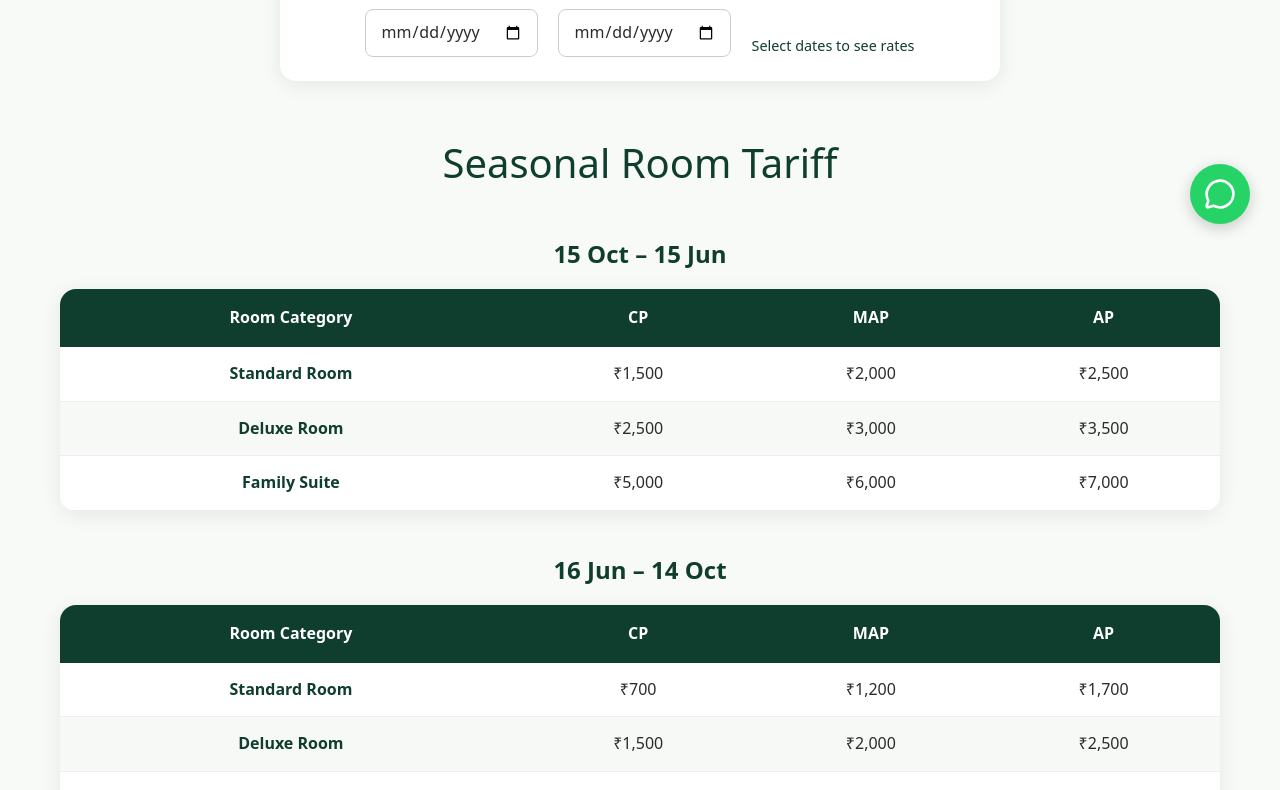
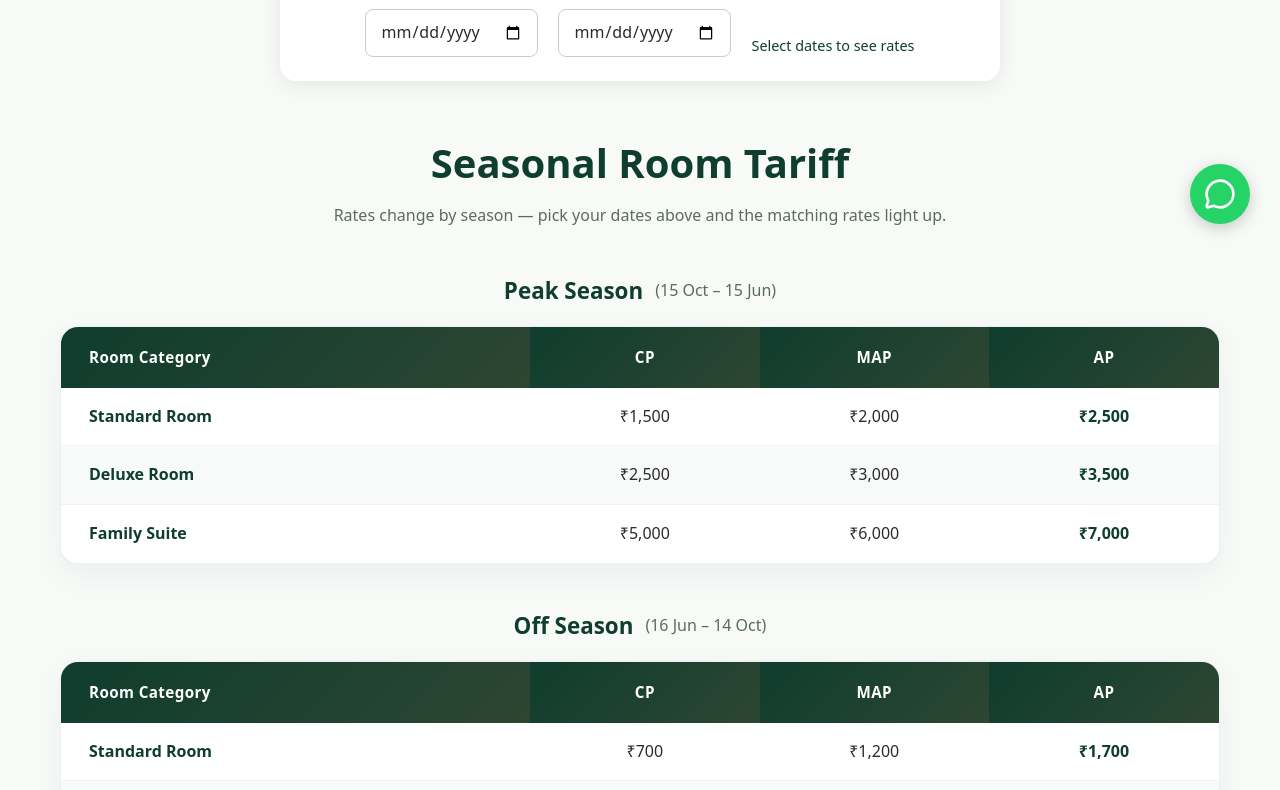
Before and after one commit to Aegis76/Corbett-Phoenix, a React (Vite) app: page /rooms in a window 1280 px wide. Shown: the part 546-1336 px from the top of the page. Built offline with nearby package versions, Linux system fonts and the light colour scheme.

Commit message:
Refactor styles in Rooms component
Updated styles for tariff titles, subtitles, and table layout in Rooms component.

```diff
--- a/src/pages/Rooms.jsx
+++ b/src/pages/Rooms.jsx
@@ -77,11 +77,13 @@ const seasonalTariffs = SEASON_META.map((s) => ({
 }));
 
 /* ---------- STYLES ---------- */
-const tableContainerStyle = { backgroundColor: "#fff", borderRadius: "16px", overflow: "hidden", boxShadow: "0 4px 20px rgba(0,0,0,0.08)", marginBottom: "40px" };
-const tariffTitleStyle = { textAlign: "center", marginBottom: "40px", fontSize: "2.5rem", color: "#0f3d2e" };
-const seasonHeadingStyle = { textAlign: "center", marginBottom: "16px", color: "#0f3d2e", fontSize: "1.5rem", fontWeight: "700" };
-const thStyle = { padding: "16px", backgroundColor: "#0f3d2e", color: "#fff", fontWeight: "600" };
-const tdStyle = { padding: "14px", borderBottom: "1px solid #eee" };
+const tariffTitleStyle = { textAlign: "center", marginBottom: "8px", fontSize: "2.5rem", color: "#0f3d2e", fontWeight: 700 };
+const tariffSubtitleStyle = { textAlign: "center", marginBottom: "44px", color: "#5a6b62", fontSize: "1rem" };
+const seasonHeadingStyle = { display: "flex", alignItems: "center", justifyContent: "center", flexWrap: "wrap", gap: "12px", marginBottom: "18px", color: "#0f3d2e", fontSize: "1.4rem", fontWeight: 700 };
+const tariffTableWrap = { backgroundColor: "#fff", borderRadius: "18px", overflow: "hidden", border: "1px solid rgba(15,61,46,0.08)", marginBottom: "44px", transition: "box-shadow 0.3s ease" };
+const thStyle = { padding: "18px", background: "linear-gradient(135deg, #0f3d2e, #2d4632)", color: "#fff", fontWeight: 600, fontSize: "0.95rem", letterSpacing: "0.4px" };
+const tdStyle = { padding: "16px" };
+const datesBadgeStyle = { fontSize: "0.72rem", fontWeight: 700, background: "#0f3d2e", color: "#fff", padding: "4px 12px", borderRadius: "999px", letterSpacing: "0.4px" };
 const dateBarStyle = { display: "flex", flexWrap: "wrap", gap: "20px", justifyContent: "center", alignItems: "flex-end", maxWidth: "720px", margin: "0 auto 50px", background: "#fff", padding: "24px", borderRadius: "16px", boxShadow: "0 4px 20px rgba(0,0,0,0.08)" };
 const dateFieldStyle = { display: "flex", flexDirection: "column", gap: "6px" };
 const dateLabelStyle = { fontSize: "0.85rem", fontWeight: 600, color: "#0f3d2e" };
@@ -147,39 +149,55 @@ const Rooms = () => {
           </div>
 
           <h2 style={tariffTitleStyle}>Seasonal Room Tariff</h2>
+          <p style={tariffSubtitleStyle}>
+            Rates change by season — pick your dates above and the matching rates light up.
+          </p>
 
           {seasonalTariffs.map((season) => {
             const isActive = season.key === activeSeason;
             return (
               <div key={season.key}>
                 <h3 style={seasonHeadingStyle}>
-                  {season.period}
-                  {isActive && (
-                    <span style={{ marginLeft: "10px", fontSize: "0.8rem", background: "#0f3d2e", color: "#fff", padding: "3px 10px", borderRadius: "20px", verticalAlign: "middle" }}>
-                      Your dates
-                    </span>
-                  )}
+                  <span>{season.label}</span>
+                  <span style={{ fontWeight: 500, color: "#5a6b62", fontSize: "1rem" }}>
+                    ({season.period})
+                  </span>
+                  {isActive && <span style={datesBadgeStyle}>Your dates</span>}
                 </h3>
-                <div style={{ ...tableContainerStyle, outline: isActive ? "2px solid #0f3d2e" : "none" }}>
+
+                <div
+                  style={{
+                    ...tariffTableWrap,
+                    boxShadow: isActive
+                      ? "0 0 0 2px #0f3d2e, 0 16px 38px rgba(15,61,46,0.16)"
+                      : "0 10px 30px rgba(15,61,46,0.06)",
+                  }}
+                >
                   <div style={{ overflowX: "auto" }}>
-                    <table style={{ width: "100%", borderCollapse: "collapse", textAlign: "center", minWidth: "650px" }}>
+                    <table style={{ width: "100%", borderCollapse: "collapse", textAlign: "center", minWidth: "640px" }}>
                       <thead>
                         <tr>
-                          <th style={thStyle}>Room Category</th>
+                          <th style={{ ...thStyle, textAlign: "left", paddingLeft: "28px" }}>Room Category</th>
                           <th style={thStyle}>CP</th>
                           <th style={thStyle}>MAP</th>
                           <th style={thStyle}>AP</th>
                         </tr>
                       </thead>
                       <tbody>
-                        {season.rows.map((row, index) => (
-                          <tr key={`${season.key}-${row.category}`} style={{ backgroundColor: index % 2 === 0 ? "#ffffff" : "#f7f9f7" }}>
-                            <td style={{ ...tdStyle, fontWeight: "600", color: "#0f3d2e" }}>{row.category}</td>
-                            <td style={tdStyle}>₹{row.cp.toLocaleString()}</td>
-                            <td style={tdStyle}>₹{row.map.toLocaleString()}</td>
-                            <td style={tdStyle}>₹{row.ap.toLocaleString()}</td>
-                          </tr>
-                        ))}
+                        {season.rows.map((row, index) => {
+                          const isLast = index === season.rows.length - 1;
+                          const cellBorder = isLast ? "none" : "1px solid rgba(15,61,46,0.06)";
+                          return (
+                            <tr key={`${season.key}-${row.category}`} style={{ backgroundColor: index % 2 === 0 ? "#ffffff" : "#f7faf8" }}>
+                              <td style={{ ...tdStyle, textAlign: "left", paddingLeft: "28px", fontWeight: 700, color: "#0f3d2e", borderBottom: cellBorder }}>
+                                {row.category}
+                              </td>
+                              <td style={{ ...tdStyle, borderBottom: cellBorder }}>₹{row.cp.toLocaleString()}</td>
+                              <td style={{ ...tdStyle, borderBottom: cellBorder }}>₹{row.map.toLocaleString()}</td>
+                              <td style={{ ...tdStyle, borderBottom: cellBorder, fontWeight: 600, color: "#0f3d2e" }}>₹{row.ap.toLocaleString()}</td>
+                            </tr>
+                          );
+                        })}
                       </tbody>
                     </table>
                   </div>
```
